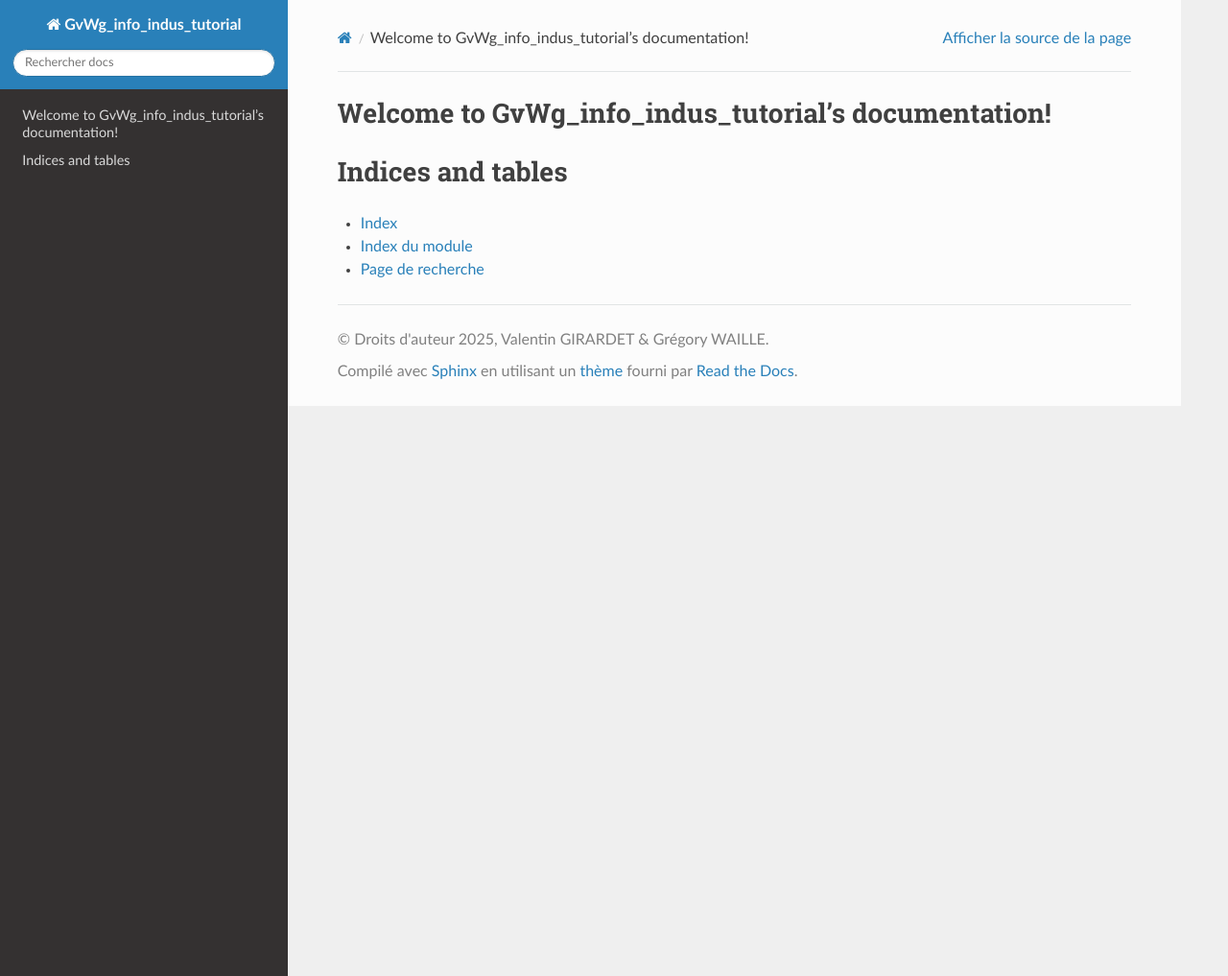
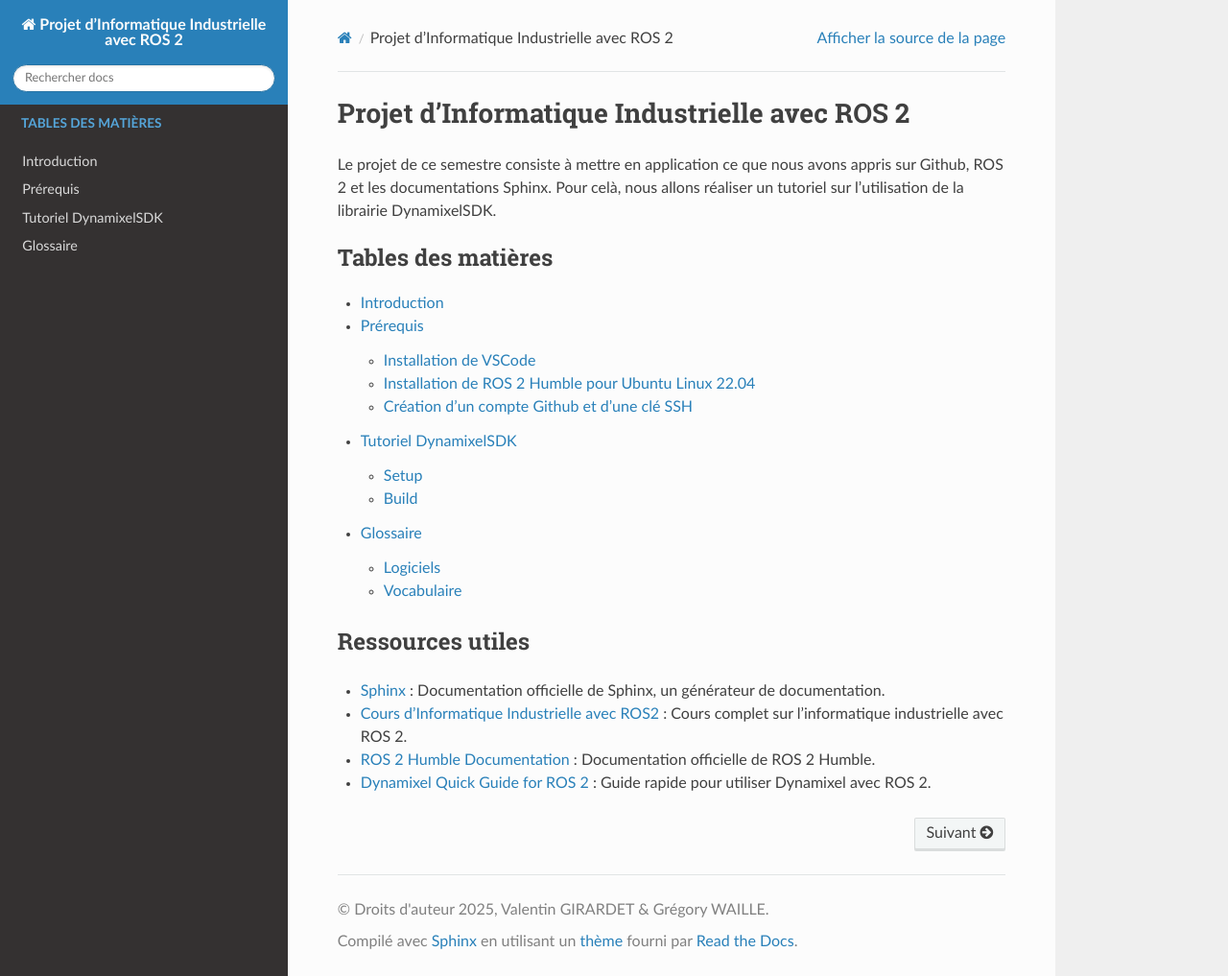
Before and after one commit to gregowa/info_indus_tutorial, a Sphinx documentation site: the page built from doc/sphinx/source/index.rst, in a window 1280 px wide and 1017 px high. Shown: the whole window at 96% size. Built offline with Sphinx 7.4.7 and the Read the Docs theme 3.1.0, drawn with Linux system fonts in a browser that asks for light colours.

Commit message:
First commit of the documentation

```diff
--- a/doc/sphinx/source/_static/css/custom.css
+++ b/doc/sphinx/source/_static/css/custom.css
@@ -9,12 +9,12 @@ pre {
     text-decoration: underline;
 }
 
-/* This allows the content to use most of the screen */
-@media (min-width: 1200px) {
-    .wy-nav-content {
-        max-width: 95%;
-        /* This allows the content to use most of the screen */
-    }
+/* Set a maximum width for the content and align it to the left */
+.wy-nav-content {
+    max-width: 800px;
+    /* Ajustez cette valeur selon vos besoins */
+    margin-left: 0;
+    margin-right: auto;
 }
 
 /** Allow caption from toctree to wrap nicely in sidebar */
--- a/doc/sphinx/source/conf.py
+++ b/doc/sphinx/source/conf.py
@@ -30,7 +30,7 @@
 
 # -- Project information -----------------------------------------------------
 
-project = 'GvWg_info_indus_tutorial'
+project = 'Projet d’Informatique Industrielle avec ROS 2'
 copyright = '2025, Valentin GIRARDET & Grégory WAILLE'
 author = 'Valentin GIRARDET & Grégory WAILLE'
 
--- /dev/null
+++ b/doc/sphinx/source/glossaire.rst
@@ -0,0 +1,37 @@
+#########
+Glossaire
+#########
+
+Logiciels
+=========
+
+.. glossary::
+
+   ROS 2
+     Robot Operating System 2 (ROS 2) est un ensemble de bibliothèques et d'outils qui aident les développeurs à créer des applications robotiques.
+
+   DynamixelSDK
+     Dynamixel Software Development Kit (SDK) est une bibliothèque qui permet de contrôler les moteurs Dynamixel.
+
+   Sphinx
+     Sphinx est un générateur de documentation qui convertit des fichiers reStructuredText en divers formats de sortie, y compris HTML et PDF.
+
+   GitHub
+     GitHub est une plateforme de développement collaboratif pour héberger et réviser du code, gérer des projets et construire des logiciels aux côtés de millions d'autres développeurs.
+
+   Python
+     Python est un langage de programmation interprété, interactif et orienté objet, connu pour sa lisibilité et sa simplicité.
+
+Vocabulaire
+===========
+
+.. glossary::
+
+   Virtual Environment
+     Un environnement virtuel est un outil pour garder les dépendances requises par différents projets dans des espaces séparés, en évitant les conflits de versions et facilitant la gestion des paquets.
+
+   SSH
+     Secure Shell (SSH) est un protocole réseau cryptographique pour l'exploitation de services réseau de manière sécurisée sur un réseau non sécurisé.
+
+   reStructuredText (reST)
+     reStructuredText (reST) est un langage de balisage léger utilisé principalement dans la documentation technique. Il est conçu pour être facile à lire et à écrire, et est souvent utilisé avec Sphinx pour générer de la documentation en divers formats.
--- a/doc/sphinx/source/index.rst
+++ b/doc/sphinx/source/index.rst
@@ -1,20 +1,30 @@
-.. GvWg_info_indus_tutorial documentation master file, created by
-   sphinx-quickstart on Fri Jan 10 13:59:29 2025.
-   You can adapt this file completely to your liking, but it should at least
-   contain the root `toctree` directive.
+################################################
+Projet d'Informatique Industrielle avec ROS 2
+################################################
 
-Welcome to GvWg_info_indus_tutorial's documentation!
-====================================================
+Le projet de ce semestre consiste à mettre en application ce que nous avons appris sur Github, ROS 2 et les documentations Sphinx. Pour celà, nous allons réaliser un tutoriel sur l'utilisation de la librairie DynamixelSDK.
 
 .. toctree::
    :maxdepth: 2
-   :caption: Contents:
+   :caption: Tables des matières
 
+   intro
+   prerequis
+   tutoriel
+   glossaire
 
+=================
+Ressources utiles
+=================
 
-Indices and tables
-==================
+- `Sphinx <https://www.sphinx-doc.org/en/master/>`_ :
+  Documentation officielle de Sphinx, un générateur de documentation.
 
-* :ref:`genindex`
-* :ref:`modindex`
-* :ref:`search`
+- `Cours d'Informatique Industrielle avec ROS2 <https://yguel.github.io/informatique_industrielle_avec_ROS2/index.html>`_ :
+  Cours complet sur l'informatique industrielle avec ROS 2.
+
+- `ROS 2 Humble Documentation <https://docs.ros.org/en/humble/>`_ :
+  Documentation officielle de ROS 2 Humble.
+
+- `Dynamixel Quick Guide for ROS 2 <https://www.youtube.com/watch?v=E8XPqDjof4U>`_ :
+  Guide rapide pour utiliser Dynamixel avec ROS 2.
--- /dev/null
+++ b/doc/sphinx/source/prerequis.rst
@@ -0,0 +1,51 @@
+#########
+Prérequis
+#########
+
+**********************
+Installation de VSCode
+**********************
+
+****************************************************
+Installation de ROS 2 Humble pour Ubuntu Linux 22.04
+****************************************************
+
+Installer ROS 2 Humble pour Ubuntu Linux 22.04 avant de commencer le tutoriel.
+
+Suivre l'installation jusqu'au point **Install additional DDS implementations (optional)**.
+
+`Lien vers l'installation <https://docs.ros.org/en/humble/Installation/Alternatives/Ubuntu-Development-Setup.html>`_
+
+********************************************
+Création d'un compte Github et d'une clé SSH
+********************************************
+
+Suivre le tutoriel sur ce lien pour créer un compte Github et créer une clé SSH :
+
+`Tutoriel <https://yguel.github.io/informatique_industrielle_avec_ROS2/c01_create_and_publish_doc/p01s05_www_doc.html#creer-un-depot-sur-github>`_
+
+.. note::
+   Si on vous demande de vous connecter avec un nom d'utilisateur et un mot de passe, cela signifie que vous utilisez l'URL HTTPS pour cloner le dépôt.
+   Pour éviter cela, vous pouvez utiliser une clé SSH. Voici les étapes à suivre :
+
+   1. Générer une clé SSH (si vous n'en avez pas déjà une) :
+
+      .. code-block:: bash
+
+         ssh-keygen -t rsa -C "your_email@example.com" -f .ssh/id_rsa
+
+   2. Ajouter la clé SSH à votre compte GitHub :
+
+      - Copiez le contenu de votre clé publique :
+
+         .. code-block:: bash
+
+            cat ~/.ssh/id_rsa.pub
+
+      - Ajoutez cette clé à votre compte GitHub sous **Settings > SSH and GPG keys**.
+
+   3. Mettre à jour la commande de clonage pour utiliser l'URL SSH :
+
+      .. code-block:: bash
+
+         git clone -b $ROS_DISTRO-devel git@github.com:ROBOTIS-GIT/DynamixelSDK.git
--- /dev/null
+++ b/doc/sphinx/source/tutoriel.rst
@@ -0,0 +1,29 @@
+#####################
+Tutoriel DynamixelSDK
+#####################
+
+*****
+Setup
+*****
+
+.. code-block:: bash
+
+   mkdir -p ~/robotics_ws/src
+   cd ~/robotics_ws/src
+   git clone -b $ROS_DISTRO-devel https://github.com/ROBOTIS-GIT/DynamixelSDK
+
+ne pas oublier de prendre la bonne version
+humble
+et depth
+
+.. note::
+   Si on vous demande de vous connecter avec un nom d'utilisateur et un mot de passe, cela signifie que vous utilisez l'URL HTTPS pour cloner le dépôt.
+   Pour éviter cela, vous pouvez utiliser une clé SSH suivre le tutoriel des prérequis.
+
+******
+Build
+******
+
+.. code-block:: bash
+
+   cd ~/robotics_ws && colcon build --symlink-install
```
Also changed, not shown: doc/sphinx/source/intro.rst (added, +29 -0 lines).
